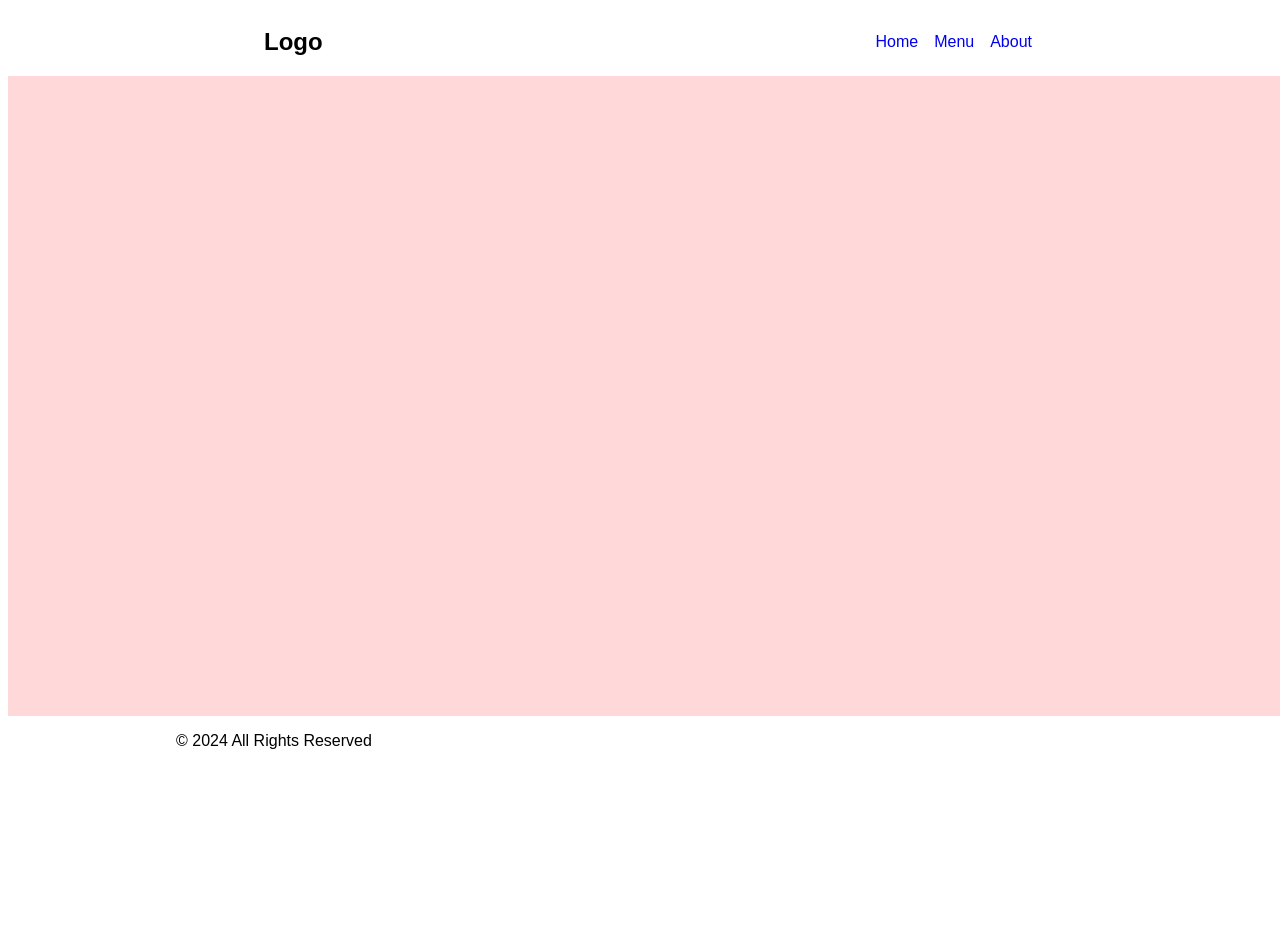
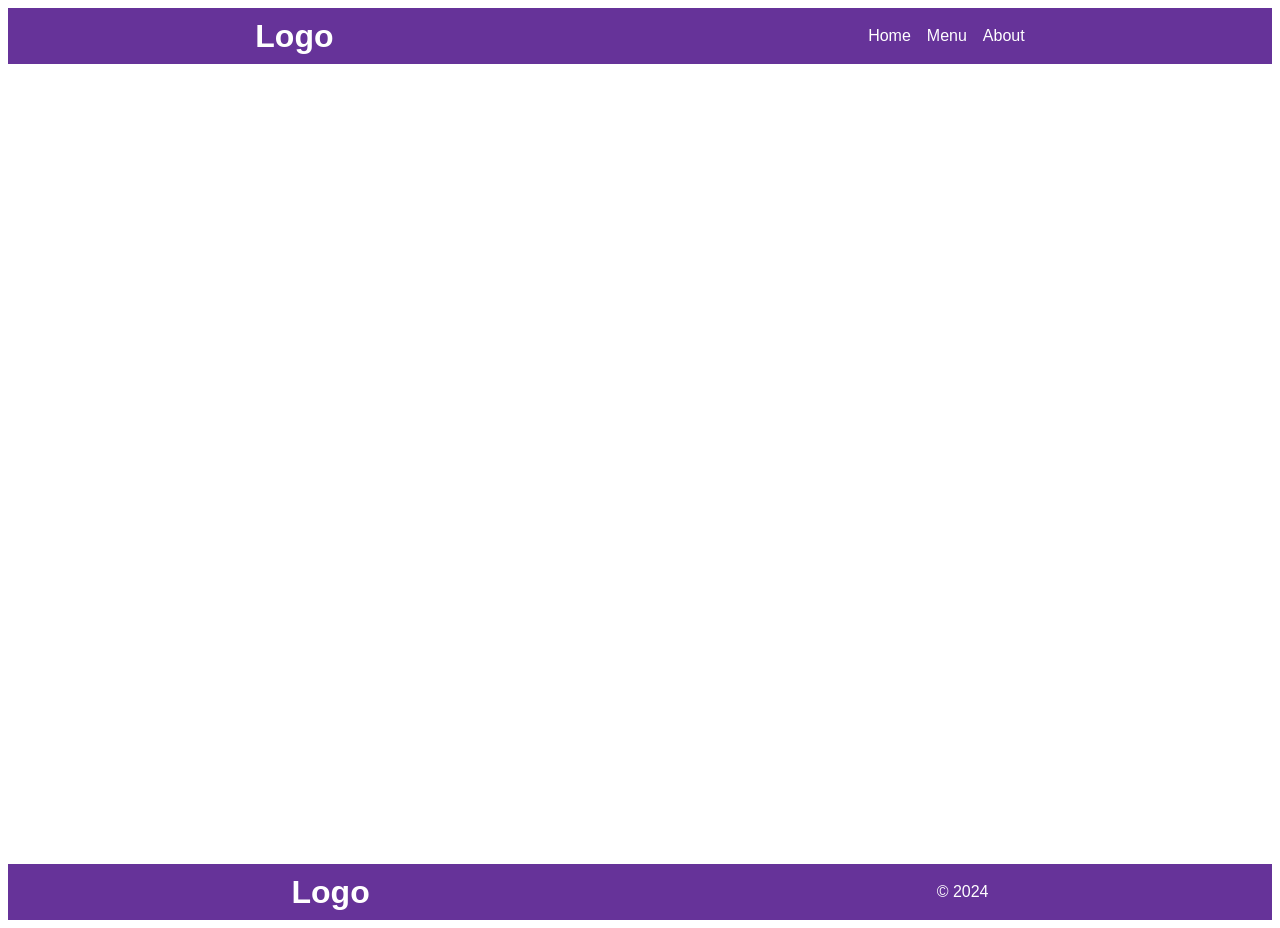
Before and after one commit to realmbs/odin-restaurant-page, a website built with webpack: page dist/index.html in a window 1280 px wide. Before the commit the page ends 800 px from the top, so only its background shows below. Built offline with nearby package versions, Linux system fonts and the light colour scheme.

Commit message:
restarted project page layout

```diff
--- a/style.css
+++ b/style.css
@@ -3,48 +3,50 @@
   font-size: 16px;
 }
 
-/* top nav */
+/* top__nav */
 
-header, nav {
+#top__nav {
   display: flex;
-  justify-content: flex-start;
+  position: sticky;
+  top: 0;
+  z-index: 999;
+  height: 7vh;
+  justify-content: space-around;
   align-items: center;
-  width: 80vw;
-  padding-left: 10vw;
-  padding-right: 10vw;
+  background-color: rebeccapurple;
+  color: white;
 }
 
-nav {
-  display: flex;
-  justify-content: space-between;
+#top__nav a {
+  color: white;
+  text-decoration: none;
 }
 
-ul {
-  display: flex;
-  list-style: none;
-  gap: 1rem;
+#top__nav a:hover {
+  color: yellow;
 }
 
-li a {
-  text-decoration: none;
+#top__nav ul {
+  list-style: none;
+  display: flex;
+  gap: 1rem;
 }
 
 /* content */
 
 #content {
+  min-height: 100vh;
   display: flex;
-  flex-direction: column;
-  width: 80vw;
-  background-color: rgba(255, 0, 0, 0.15);
-  padding-left: 10vw;
-  padding-right: 10vw;
-  min-height: 80vh;
 }
 
 /* footer */
 
-#footer > nav {
+#footer {
   display: flex;
-  justify-content: flex-start;
-  margin-top: auto
+  justify-content: space-around;
+  align-items: center;
+  margin-top: auto;
+  height: 7vh;
+  background-color: rebeccapurple;
+  color: white;
 }
```
Also changed, not shown: dist/index.html.
